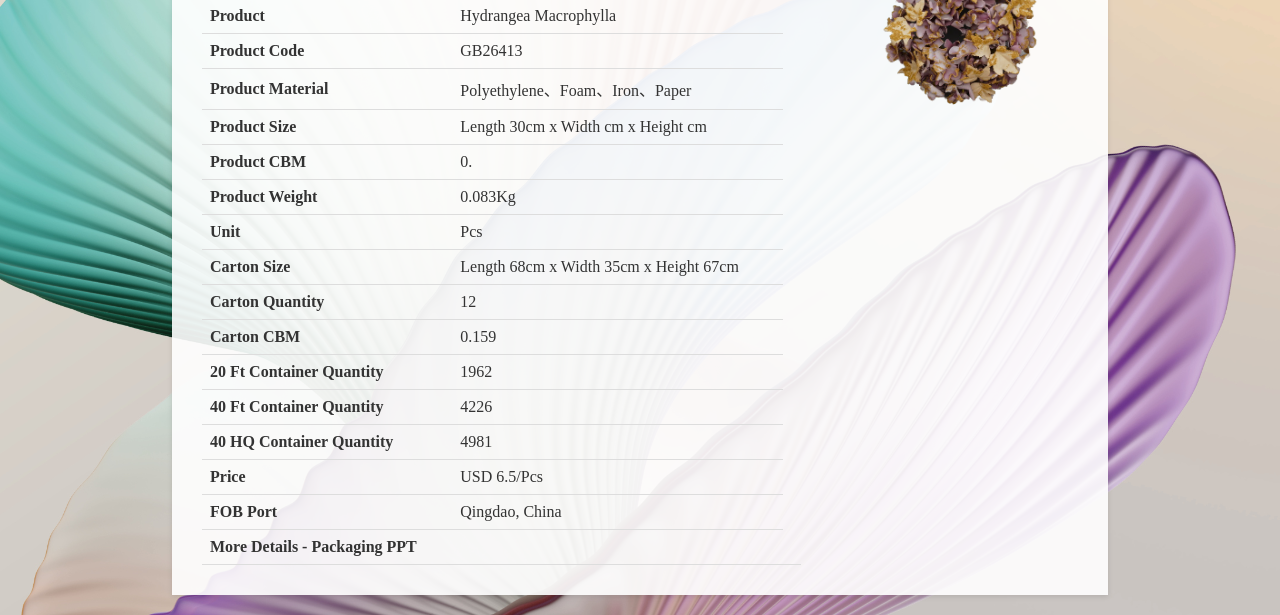
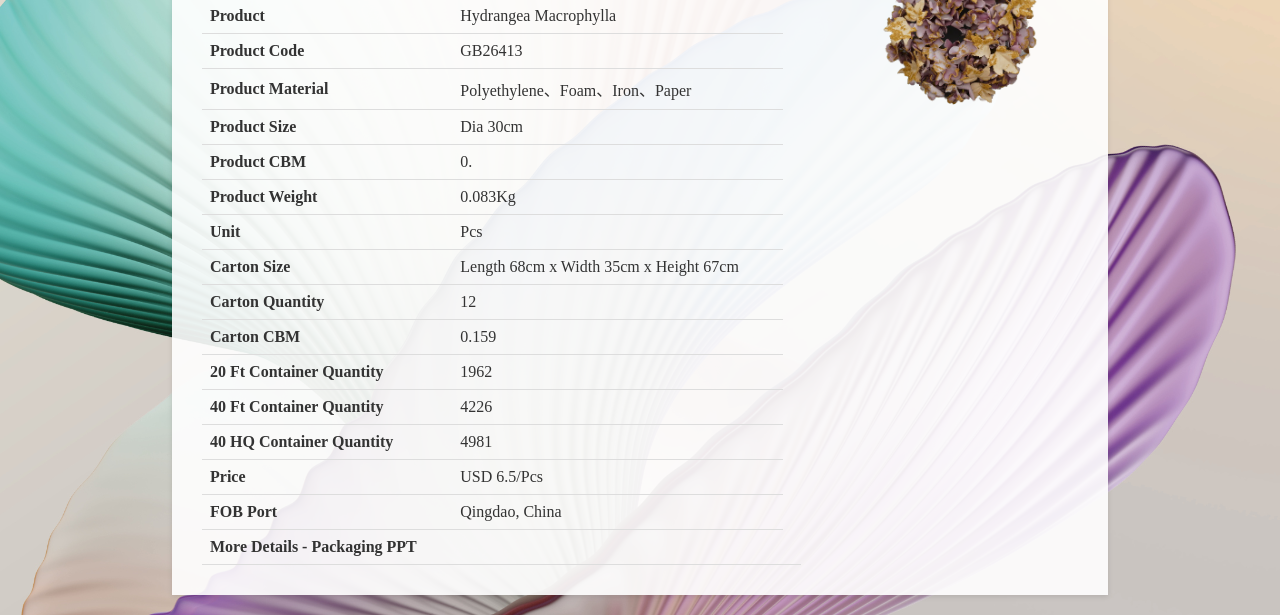
Before and after one commit to GBSLIT/GB26413, a plain HTML site: page index.html in a window 1280 px wide. Shown: the part 230-845 px from the top of the page. Drawn offline with Linux system fonts and the light colour scheme.

Commit message:
Update index.html

```diff
--- a/index.html
+++ b/index.html
@@ -149,7 +149,7 @@
                 </tr>
                 <tr>
                     <th>Product Size</th>
-                    <td>Length 30cm x Width cm x Height cm</td>
+                    <td>Dia 30cm </td>
                 </tr>
                 <tr>
                     <th>Product CBM</th>
```
